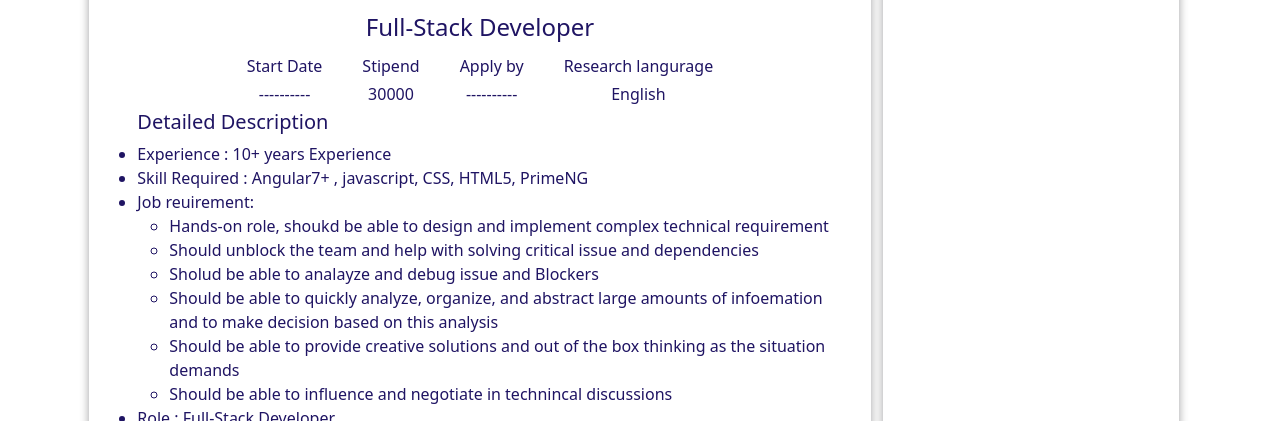
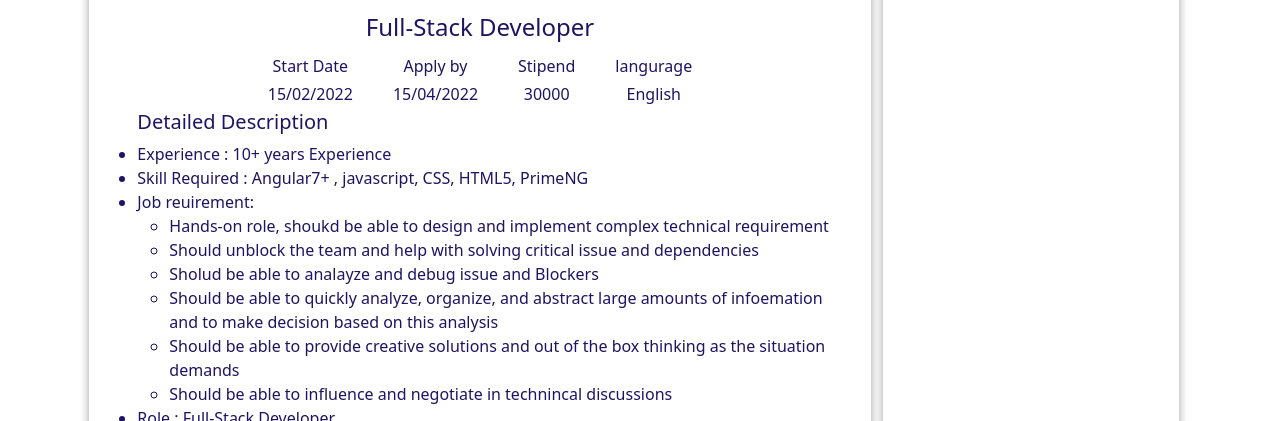
Before and after one commit to rahuliar/jobposting, a plain HTML site: page fullstackpost.html in a window 1280 px wide. Shown: the part 379-800 px from the top of the page. Drawn offline with nearby package versions, Linux system fonts and the light colour scheme.

Commit message:
Add files via upload

```diff
--- a/fullstackpost.html
+++ b/fullstackpost.html
@@ -23,25 +23,28 @@
                     <img src="https://technext.github.io/jobfinderportal/assets/img/icon/job-list1.png" alt="">
                     <h4 class="mt-3"><a href="fullstackpost.html">Full-Stack Developer</a></h4>
                     <div class="block">
-                        <div class="block">
+                        <div class="block detailsBlock">
+                            <div class="block" >
                                 <span class="block blockColumn">
                                     <span>Start Date</span>
-                                <span>----------</span>
+                                    <span>15/02/2022</span>
                                 </span>
                                 <span class="block blockColumn">
+                                   <span>Apply by</span>
+                                    <span>15/04/2022</span>
+                                </span>
+                            </div>
+                            <div class="block" >
+                                <span class="block blockColumn">
+
                                     <span>Stipend</span>
                                     <span>30000</span>
                                 </span>
-                        </div>
-                        <div class="block">
                                 <span class="block blockColumn">
-                                <span>Apply by</span>
-                                <span>----------</span>
-                            </span>
-                            <span class="block blockColumn">
-                                <span>Research langurage</span>
+                                    <span>langurage</span>
                                     <span>English</span>
                                 </span>
+                            </div>
                         </div>
                     </div>
                     <ul>
@@ -50,11 +53,14 @@
                         <li>Skill Required : Angular7+ , javascript, CSS, HTML5, PrimeNG</li>
                         <li>Job reuirement:
                             <ul>
-                                <li>Hands-on role, shoukd be able to design and implement complex technical requirement </li>
+                                <li>Hands-on role, shoukd be able to design and implement complex technical requirement
+                                </li>
                                 <li>Should unblock the team and help with solving critical issue and dependencies</li>
                                 <li>Sholud be able to analayze and debug issue and Blockers</li>
-                                <li>Should be able to quickly analyze, organize, and abstract large amounts of infoemation and to make decision based on this analysis</li>
-                                <li>Should be able to provide creative solutions and out of the box thinking as the situation demands</li>
+                                <li>Should be able to quickly analyze, organize, and abstract large amounts of
+                                    infoemation and to make decision based on this analysis</li>
+                                <li>Should be able to provide creative solutions and out of the box thinking as the
+                                    situation demands</li>
                                 <li>Should be able to influence and negotiate in technincal discussions</li>
                             </ul>
                         </li>
@@ -64,7 +70,8 @@
                         <li>Employment Type: Full-Time Permanent </li>
                         <li>Roll Category : Software-development</li>
                         <li>Eduction:
-                            <li>UG:Bsc in any Specialization, BCA in any Specialization, B.Tech/B.E in any Specialization</li>
+                        <li>UG:Bsc in any Specialization, BCA in any Specialization, B.Tech/B.E in any Specialization
+                        </li>
                         <li>PG: Any Specialization</li>
                         <li>Doctorate : Not REquired</li>
                         </li>
--- a/index.css
+++ b/index.css
@@ -118,6 +118,9 @@ aside input{
         width: 100px;
         margin: 0px 4px;
     }
+    .detailsBlock{
+        flex-direction: column;
+    }
 }
 @media (max-width:450px) {
     .postBlock{
```
Lines whose indentation alone changed are shown as unchanged.
